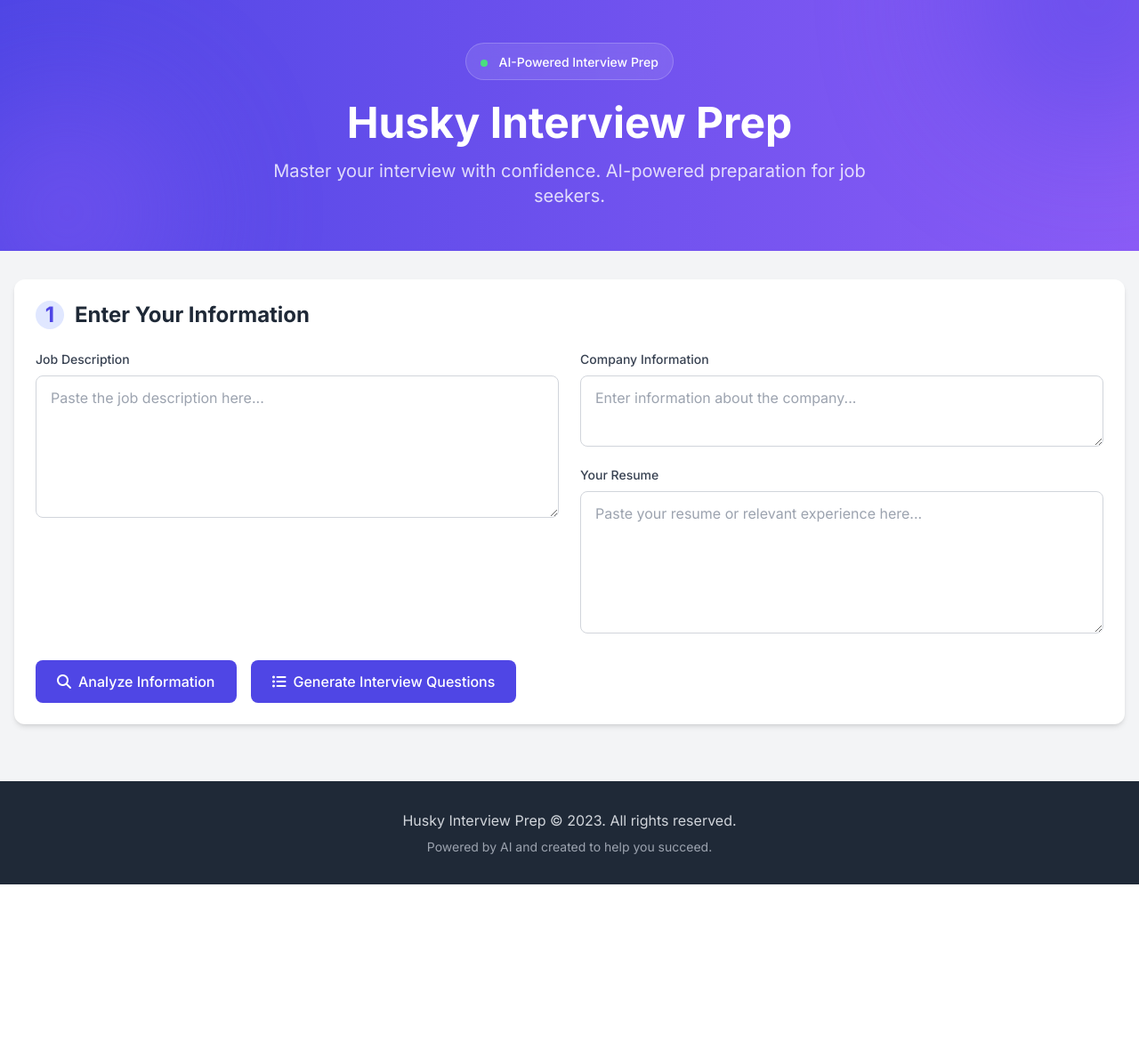
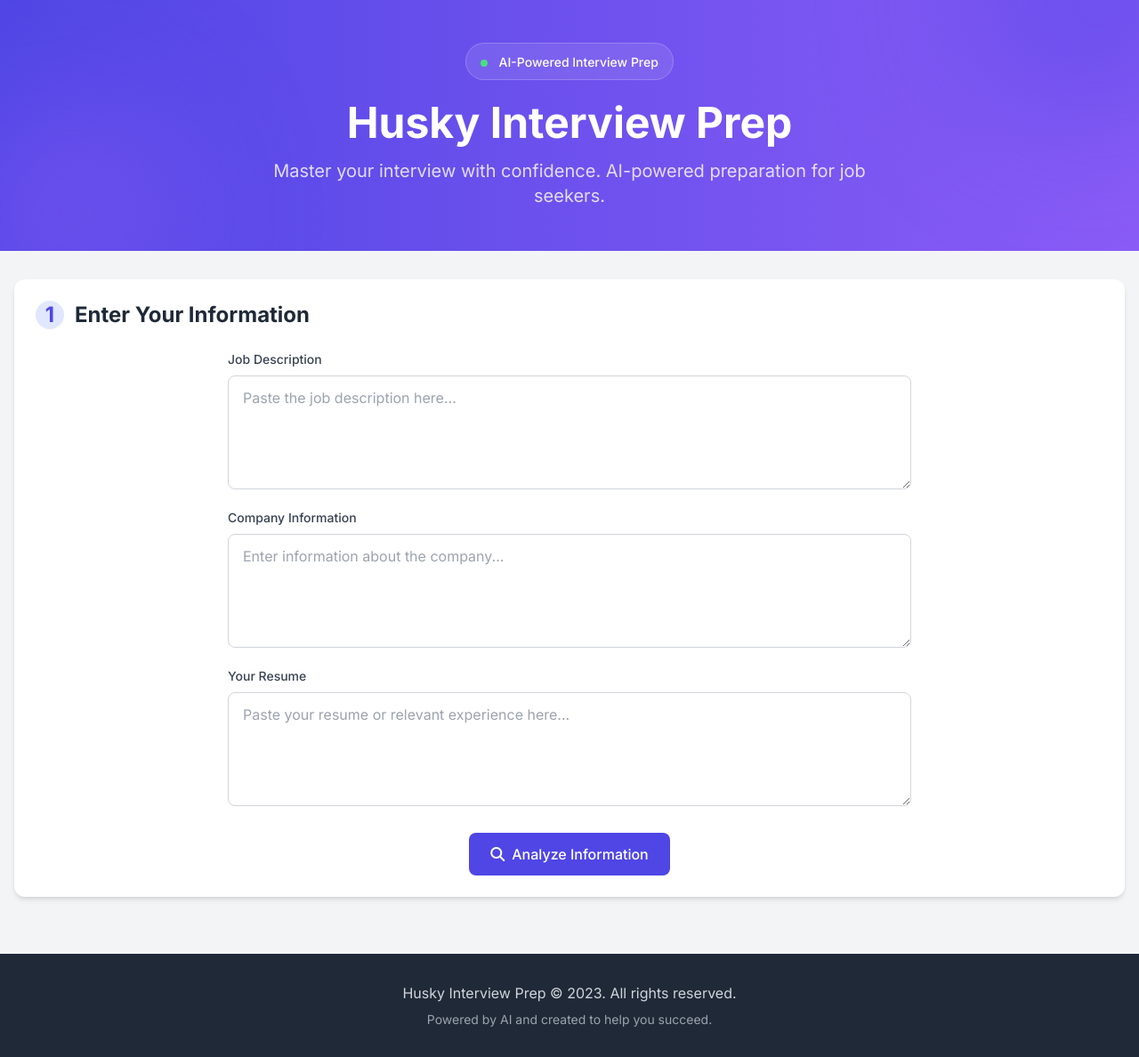
Before and after one commit to cathyfu1215/huskyinterviewprep, a Flask app: page / in a window 1280 px wide. Shown: the whole page at 89% size. Before the commit the page ends 994 px from the top, so only its background shows below. Run offline with Flask 3, Linux system fonts and the light colour scheme; some libraries are stand-ins or nearby versions.

Commit message:
fixed styles

```diff
--- a/templates/index.html
+++ b/templates/index.html
@@ -158,45 +158,68 @@
                     <span class="inline-flex items-center justify-center w-8 h-8 rounded-full bg-indigo-100 text-indigo-600 mr-3">1</span>
                     Enter Your Information
                 </h2>
-                <div class="grid md:grid-cols-2 gap-6">
+                <div class="flex flex-col gap-4 max-w-3xl mx-auto">
                     <div>
                         <label class="block text-sm font-medium text-gray-700 mb-2">Job Description</label>
-                        <textarea x-model="jobDesc" class="w-full h-40 px-4 py-3 rounded-lg border border-gray-300 focus:outline-none focus:ring-2 focus:ring-indigo-500 focus:border-indigo-500" placeholder="Paste the job description here..."></textarea>
+                        <textarea x-model="jobDesc" class="w-full h-32 px-4 py-3 rounded-lg border border-gray-300 focus:outline-none focus:ring-2 focus:ring-indigo-500 focus:border-indigo-500" placeholder="Paste the job description here..."></textarea>
                     </div>
                     <div>
                         <label class="block text-sm font-medium text-gray-700 mb-2">Company Information</label>
-                        <textarea x-model="companyInfo" class="w-full h-20 px-4 py-3 rounded-lg border border-gray-300 focus:outline-none focus:ring-2 focus:ring-indigo-500 focus:border-indigo-500" placeholder="Enter information about the company..."></textarea>
-
-                        <label class="block text-sm font-medium text-gray-700 mt-4 mb-2">Your Resume</label>
-                        <textarea x-model="resume" class="w-full h-40 px-4 py-3 rounded-lg border border-gray-300 focus:outline-none focus:ring-2 focus:ring-indigo-500 focus:border-indigo-500" placeholder="Paste your resume or relevant experience here..."></textarea>
+                        <textarea x-model="companyInfo" class="w-full h-32 px-4 py-3 rounded-lg border border-gray-300 focus:outline-none focus:ring-2 focus:ring-indigo-500 focus:border-indigo-500" placeholder="Enter information about the company..."></textarea>
+                    </div>
+                    <div>
+                        <label class="block text-sm font-medium text-gray-700 mb-2">Your Resume</label>
+                        <textarea x-model="resume" class="w-full h-32 px-4 py-3 rounded-lg border border-gray-300 focus:outline-none focus:ring-2 focus:ring-indigo-500 focus:border-indigo-500" placeholder="Paste your resume or relevant experience here..."></textarea>
                     </div>
                 </div>
-                <div class="mt-6 flex flex-wrap gap-4">
+
+                <div class="mt-6 flex justify-center">
                     <button @click="analyzeInfo()" class="btn-primary px-6 py-3 rounded-lg font-medium flex items-center">
                         <i class="fas fa-search mr-2"></i> Analyze Information
-                    </button>
-                    <button @click="generateQuestions()" class="btn-primary px-6 py-3 rounded-lg font-medium flex items-center">
-                        <i class="fas fa-list-ul mr-2"></i> Generate Interview Questions
                     </button>
                 </div>
 
                 <template x-if="parsedInfo.company_values">
-                    <div class="mt-8 grid md:grid-cols-2 gap-6">
+                    <div class="mt-8">
+                        <div class="grid md:grid-cols-2 gap-6 mb-8">
                             <div class="bg-gray-50 p-4 rounded-lg">
                                 <h3 class="font-semibold text-gray-800 mb-2">Company Values</h3>
-                            <p class="text-gray-700" x-text="parsedInfo.company_values"></p>
+                                <ul class="list-disc pl-5 space-y-1 text-gray-700">
+                                    <template x-for="(line, index) in parsedInfo.company_values.split('- ').filter(item => item.trim().length > 0)" :key="index">
+                                        <li x-text="line.trim()"></li>
+                                    </template>
+                                </ul>
                             </div>
                             <div class="bg-gray-50 p-4 rounded-lg">
                                 <h3 class="font-semibold text-gray-800 mb-2">Job Duties</h3>
-                            <p class="text-gray-700" x-text="parsedInfo.job_duties"></p>
+                                <ul class="list-disc pl-5 space-y-1 text-gray-700">
+                                    <template x-for="(line, index) in parsedInfo.job_duties.split('- ').filter(item => item.trim().length > 0)" :key="index">
+                                        <li x-text="line.trim()"></li>
+                                    </template>
+                                </ul>
                             </div>
                             <div class="bg-gray-50 p-4 rounded-lg">
                                 <h3 class="font-semibold text-gray-800 mb-2">Tech Skills</h3>
-                            <p class="text-gray-700" x-text="parsedInfo.tech_skills"></p>
+                                <ul class="list-disc pl-5 space-y-1 text-gray-700">
+                                    <template x-for="(line, index) in parsedInfo.tech_skills.split('- ').filter(item => item.trim().length > 0)" :key="index">
+                                        <li x-text="line.trim()"></li>
+                                    </template>
+                                </ul>
                             </div>
                             <div class="bg-gray-50 p-4 rounded-lg">
                                 <h3 class="font-semibold text-gray-800 mb-2">Soft Skills</h3>
-                            <p class="text-gray-700" x-text="parsedInfo.soft_skills"></p>
+                                <ul class="list-disc pl-5 space-y-1 text-gray-700">
+                                    <template x-for="(line, index) in parsedInfo.soft_skills.split('- ').filter(item => item.trim().length > 0)" :key="index">
+                                        <li x-text="line.trim()"></li>
+                                    </template>
+                                </ul>
+                            </div>
+                        </div>
+
+                        <div class="flex justify-center">
+                            <button @click="generateQuestions()" class="btn-primary px-6 py-3 rounded-lg font-medium flex items-center">
+                                <i class="fas fa-list-ul mr-2"></i> Generate Interview Questions
+                            </button>
                         </div>
                     </div>
                 </template>
```
Also changed, not shown: flask_app.py (+48 -25 lines). Lines whose indentation alone changed are shown as unchanged.
